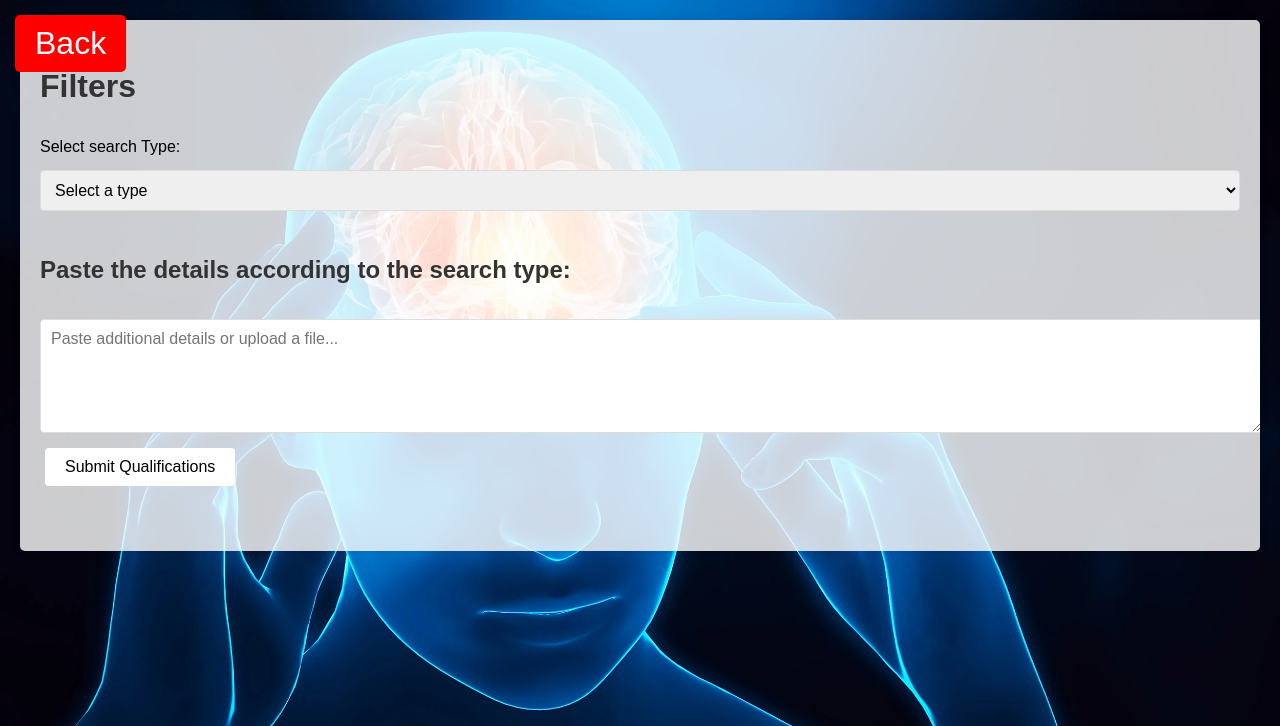
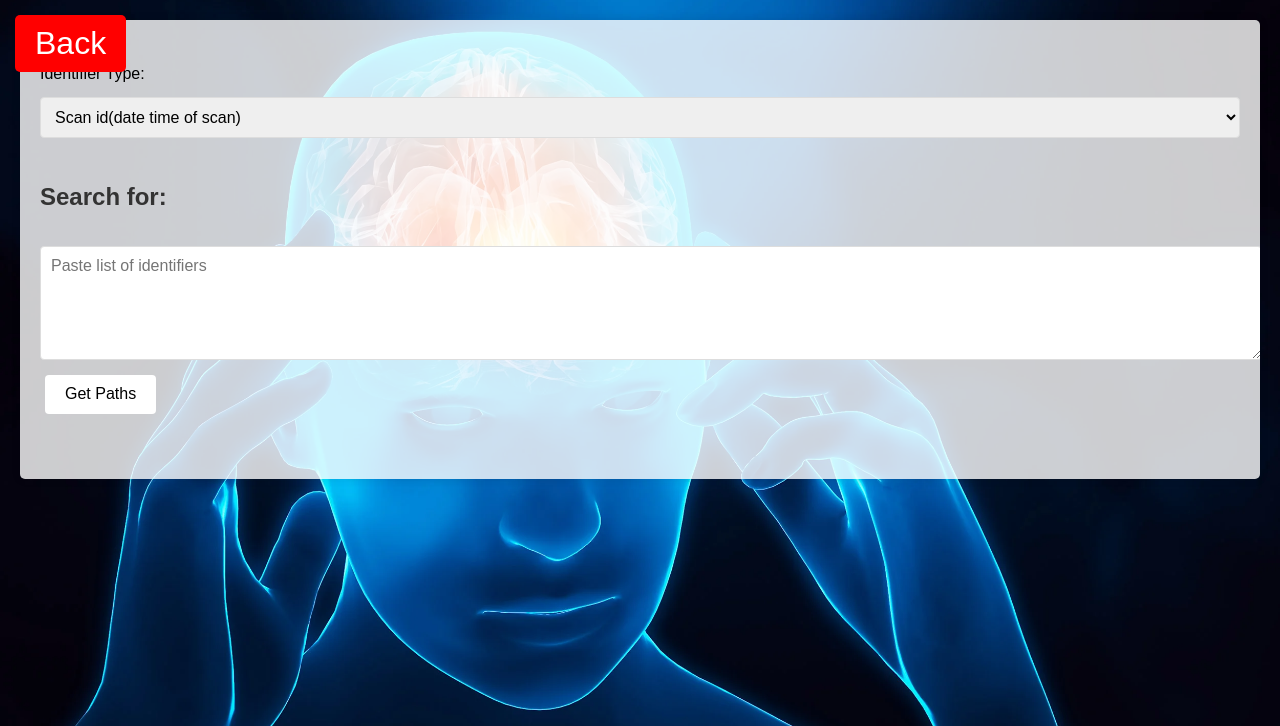
Before and after one commit to tomerlevinsky96/FilterPlatform, a Flask app: page /Get_additinal_information in a window 1280 px wide. Shown: the top 726 px of the page. Run offline with Flask 3, Linux system fonts and the light colour scheme; the visitor is signed in with stand-in values (Sample User, id 1); some libraries are stand-ins or nearby versions.

Commit message:
new comit

```diff
--- a/Templates/Get_additinal_information.html
+++ b/Templates/Get_additinal_information.html
@@ -116,21 +116,20 @@
 </head>
 <body>
     <div class="container">
-        <h1>Filters
+        <h1>
            <button type="button" onclick="goBack()" class="back-button">Back</button>
         </h1>
         <form id="academicForm" enctype="multipart/form-data">
             <div class="select-group">
-                <label for="detailType">Select search Type:</label>
+                <label for="detailType">Identifier Type:</label>
                 <select id="detailType" name="detailType">
-                    <option value="">Select a type</option>
+                    <option value="scanid">Scan id(date time of scan)</option>
                     <option value="QuestionaireCode">Questionaire code</option>
-                    <option value="scanid">Scan id(date time of scan)</option>
                 </select>
-                <h2>Paste the details according to the search type:</h2>
-                <textarea id="additionalDetails" name="additionalDetails" rows="5" placeholder="Paste additional details or upload a file..." oninput="clearFileInput()"></textarea>
+                <h2>Search for:</h2>
+                <textarea id="additionalDetails" name="additionalDetails" rows="5" placeholder="Paste list of identifiers" oninput="clearFileInput()"></textarea>
             </div>
-            <button type="submit">Submit Qualifications</button>
+            <button type="submit">Get Paths</button>
         </form>
         <div id="result"></div>
     </div>
--- a/Templates/HomePage.html
+++ b/Templates/HomePage.html
@@ -97,11 +97,11 @@
         <button type="button" onclick="goBack()" class="back-button">Back</button>
         <div class="platform-option" onclick="redirectTo('platform2')">
             <img src="/static/Filters2.png" alt="Platform 2 Image">
-            <label for="Search Scans">search scans</label>
+            <label for="Search Scans">Search Scans</label>
         </div>
         <div class="platform-option" onclick="redirectTo('platform1')">
             <img src="/static/Filter1.png" alt="Platform 1 Image">
-            <label for="Get Additional InformationSearch Scans">Get data paths</label>
+            <label for="Get Additional InformationSearch Scans">Get Data Paths</label>
         </div>
     </div>
 </body>
--- a/Templates/search_scans.html
+++ b/Templates/search_scans.html
@@ -279,14 +279,13 @@
             <legend>Subjects Output data</legend>
             <div style="margin-bottom: 20px;">
                  <label><input type="checkbox" name="Gender" value="Gender">Gender</label>
-                 <label><input type="checkbox" name="crf.datetimescan" value="crf.datetimescan">Date of scan</label>
+                 <label><input type="checkbox" name="crf.datetimescan" value="crf.scanid">Scan ID</label>
                  <label><input type="checkbox" name="Ageofscan" value="Ageofscan">Age</label>
                  <label><input type="checkbox" name="weight" value="weight">Weight(kg)</label>
                  <label><input type="checkbox" name="height" value="height">Height(m)</label>
                  <label><input type="checkbox" name="Study" value="Study">Study</label>
                  <label><input type="checkbox" name="Protocol" value="Protocol">Protocol</label>
                  <label><input type="checkbox" name="bidspath" value="bidspath">BIDS path</label>
-                 <label><input type="checkbox" name="resultspath" value="resultspath">results path</label>
                  <label><input type="checkbox" name="rawdatapath" value="rawdatapath">raw data path</label>
                  <label><input type="checkbox" name="Dominant.hand" value="Dominant.hand">Dominant hand</label>
                  <label><input type="checkbox" name="kepreppath" value="kepreppath">preprocessed path</label>
--- a/app.py
+++ b/app.py
@@ -241,6 +241,8 @@ def export():
         if value and value not in ['None']:
             search_values.get_instance().append_to_data_output(value)
 
+
+
     # Database query and Excel export
     if search_values.get_instance().connection and selected_patient_codes:
         wb = Workbook()
@@ -250,7 +252,7 @@ def export():
         # Headers setup
         replacements = {
             'answers.answer': 'Dominant hand',
-            'crf.datetimescan': 'date time of scan',
+            'crf.scanid': 'Scan Id',
             'weight': 'weight(kg)',
             'height': 'height(m)',
             'kepreppath':'keprep path',
@@ -258,6 +260,9 @@ def export():
             'freesurferpath': 'freesurfer path'
         }
         headers = ["Subject Code", "Questionaire Code"] + [replacements.get(col, col) for col in search_values.get_instance().get_data_output()]
+        if 'crf.scanid' in headers:
+            headers.remove('crf.scanid')
+            headers.insert(0, 'crf.scanid')
         append_and_color_header(ws, headers, "FFFFFF00")
         search_values.get_instance().set_update_subjects('no')
         search_values.get_instance().set_dominant_hand_post('yes')
```
